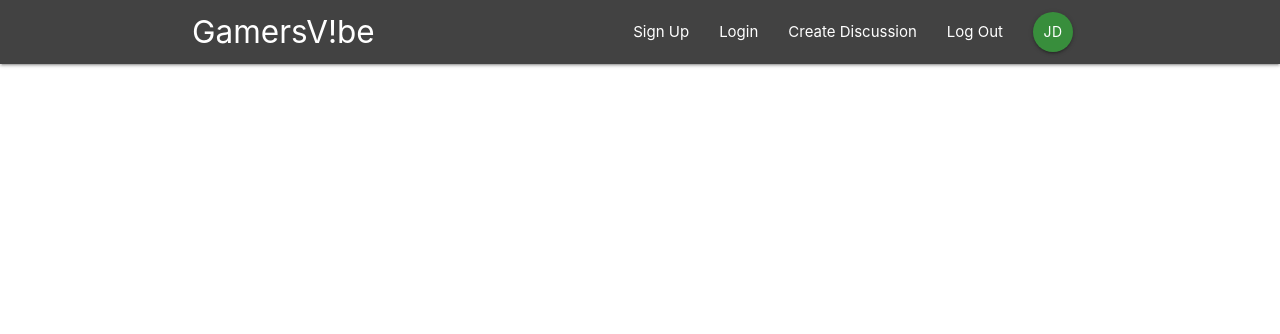
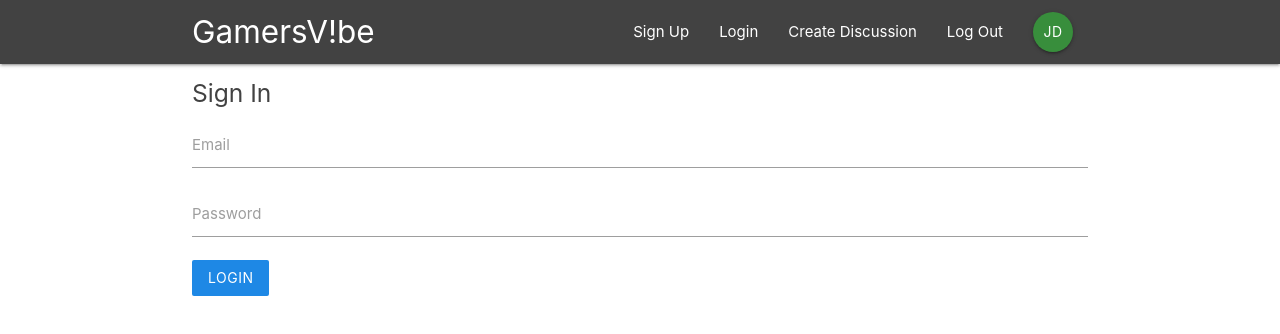
Before and after one commit to jkdearnley/Messageboard-ReactReduxFirbase, a React (Create React App) app in the folder messageboard/: page /signin in a window 1280 px wide. Shown: the top 334 px of the page. Built offline with nearby package versions, Linux system fonts and the light colour scheme.

Commit message:
Sign in page

```diff
--- a/messageboard/public/index.html
+++ b/messageboard/public/index.html
@@ -44,5 +44,7 @@
       To create a production bundle, use `npm run build` or `yarn build`.
     -->
 </body>
+<!-- Compiled and minified JavaScript -->
+<script src="https://cdnjs.cloudflare.com/ajax/libs/materialize/1.0.0/js/materialize.min.js"></script>
 
 </html>
--- a/messageboard/src/App.js
+++ b/messageboard/src/App.js
@@ -17,6 +17,7 @@
         <Switch>
           <Route exact path='/' component={Dashboard} />
           <Route path='/discussion/:id' component={DiscussionDetails} />
+          <Route path='/signin' component={SignIn} />
         </Switch>
       </div>
     </BrowserRouter>
--- a/messageboard/src/components/auth/SignIn.js
+++ b/messageboard/src/components/auth/SignIn.js
@@ -0,0 +1,44 @@
+import React, { Component } from 'react'
+
+
+class SignIn extends Component {
+    state = {
+        email: '',
+        password: ''
+    }
+
+    handleChange = (e) => {
+        this.setState({
+            [e.target.id]: e.target.value
+        })
+    }
+
+    handleSubmit = (e) => {
+        e.preventDefault();
+        console.log(this.state)
+    }
+
+    render() {
+        return (
+            <div className="container">
+                <form onSubmit={this.handleSubmit} className="white">
+                    <h5 className="grey-text text-darken-3">Sign In</h5>
+                    <div className="input-field">
+                        <label htmlFor="email">Email</label>
+                        <input type="email" id="email" onChange={this.handleChange} />
+                    </div>
+                    <div className="input-field">
+                        <label htmlFor="password">Password</label>
+                        <input type="password" id="password" onChange={this.handleChange} />
+                    </div>
+                    <div className="input-field">
+                        <button className="btn blue darken-1 z-depth-0">Login</button>
+                    </div>
+                </form>
+            </div>
+        )
+    }
+}
+
+
+export default SignIn
--- a/messageboard/src/components/discussions/DiscussionDetails.js
+++ b/messageboard/src/components/discussions/DiscussionDetails.js
@@ -1,11 +1,12 @@
 import React from 'react'
 
-export const DiscussionDetails = () => {
+export const DiscussionDetails = (props) => {
+    const id = props.match.params.id;
     return (
         <div className="container section discussion-details">
             <div className="car z-depth-0">
                 <div className="card-content">
-                    <span className="card-title">Dummy Title</span>
+                    <span className="card-title">Dummy Title - {id}</span>
                     <p>Lorem ipsum dolor sit amet, consectetur adipisicing elit.
                         Expedita provident suscipit molestias ipsa id obcaecati eligendi sapiente adipisci quasi aliquam ipsum,
                         accusantium nisi velit consequuntur amet, deleniti fuga blanditiis quibusdam.</p>
--- a/messageboard/src/components/discussions/DiscussionSummary.js
+++ b/messageboard/src/components/discussions/DiscussionSummary.js
@@ -4,7 +4,7 @@
     return (
         <div className="card z-depth-0 discussion-summary">
             <div className="card-content grey-text text-darken-3">
-                <span className="card-title">Discussion Title</span>
+                <span className="card-title">Dummy Title</span>
                 <p>Posted by JD</p>
                 <p className="grey-text">29th August 2019</p>
             </div>
```
